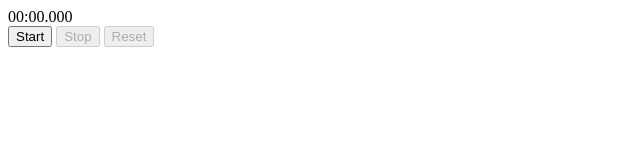
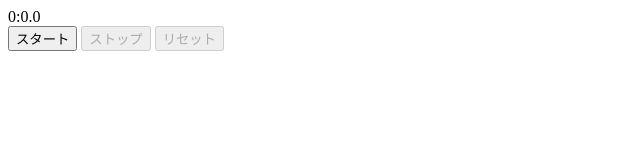
Before and after one commit to Ideas0205/stopwatch, a plain HTML site: page index.html in a window 1280 px wide. Shown: the whole page, without its empty margins (0-640 px from the left). Drawn offline with Linux system fonts and the light colour scheme.

Commit message:
Update index.html

```diff
--- a/index.html
+++ b/index.html
@@ -2,13 +2,13 @@
   <div class="wrapper">
 
     <!-- 計測時間を表示 -->
-    <div id="time">00:00.000</div>
+    <div id="time">0:0.0</div>
     <div>
 
       <!-- スタート・ストップ・リセットボタン -->
-      <button id="start" onclick="start()">Start</button>
-      <button id="stop" onclick="stop()" disabled>Stop</button>
-      <button id="reset" onclick="reset()" disabled>Reset</button>
+      <button id="start" onclick="start()">スタート</button>
+      <button id="stop" onclick="stop()" disabled>ストップ</button>
+      <button id="reset" onclick="reset()" disabled>リセット</button>
     </div>
   </div>
 </body>
```
